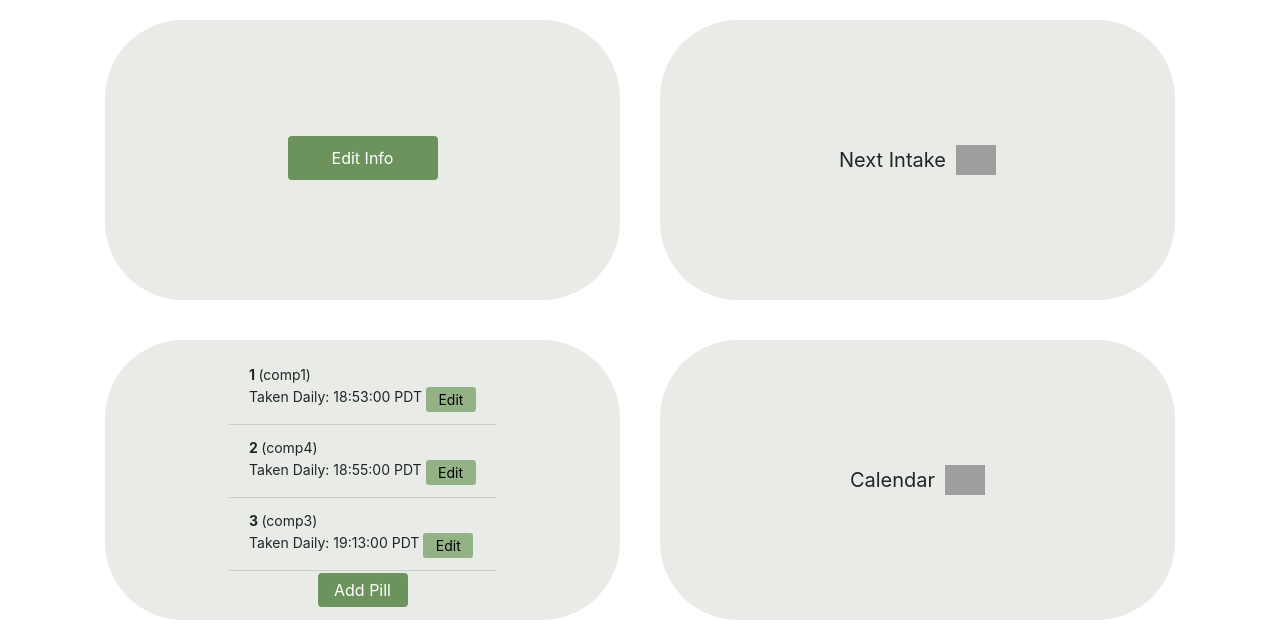
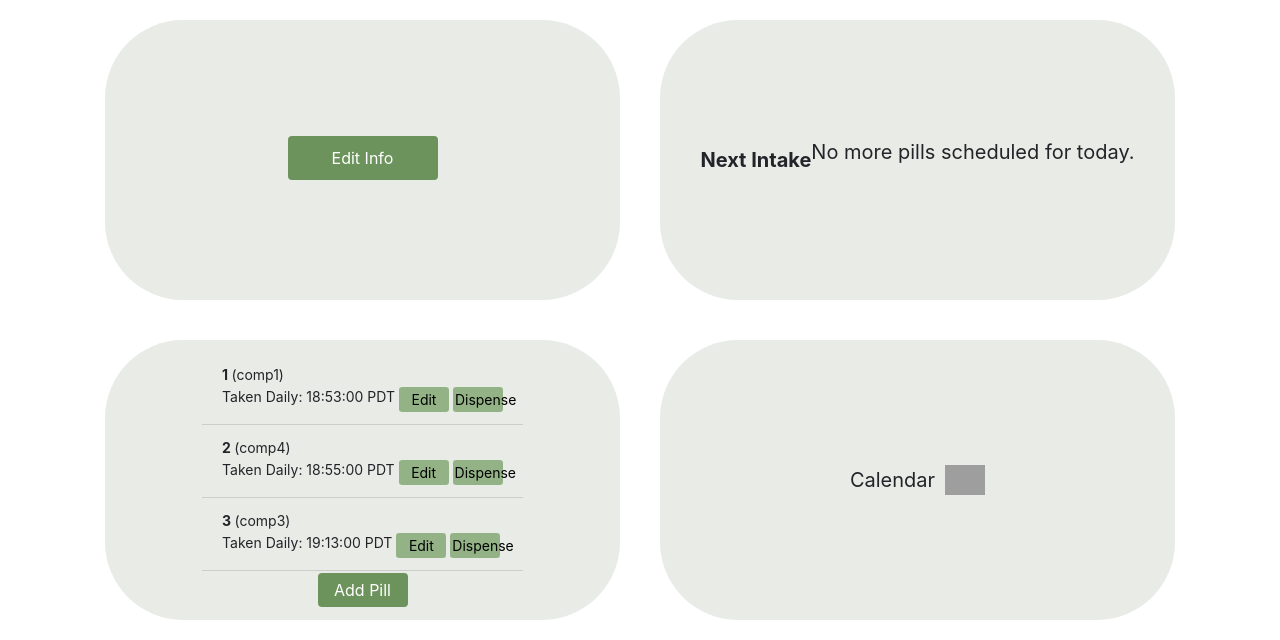
Before and after one commit to custoyang/POMPOM, a Flask app: page / in a window 1280 px wide. Shown: the part 196-836 px from the top of the page. Run offline with Flask 3, Linux system fonts and the light colour scheme; a user stored in the database is signed in; parts of the project's set-up code (start-up, migrations or seed data) failed here and were passed over; some libraries are stand-ins or nearby versions; grey boxes are pictures that could not be loaded.

```diff
--- a/flask_server/website/templates/home.html
+++ b/flask_server/website/templates/home.html
@@ -8,8 +8,13 @@
             <button type="button" class="btn btn-primary" data-toggle="modal" data-target="#patientInfoModal">Edit Info</button>
         </div>
         <div class="grid-item">
-            Next Intake
-            <img style="width: 50px; padding-left: 10px;" src="https://media.discordapp.net/attachments/1239019889541513317/1239428413522186360/medicine.png?ex=6642e329&is=664191a9&hm=9ff0ec17da06f0a046227155aa5030eac61f5f7a20a97dba03a2e6b598ca60f6&=&format=webp&quality=lossless&width=1024&height=1024">
+            <strong>Next Intake</strong>
+            {% if next_pill %}
+                <p>Pill Name: {{ next_pill.name }}</p>
+                <p>Dispense Time: {{ next_pill.dispense_time }}</p>
+            {% else %}
+                <p>No more pills scheduled for today.</p>
+            {% endif %}
         </div>
         <div class="grid-item" style="display: flex; flex-direction: column;">
             <ul class="list-group list-group-flush" id="profiles">
@@ -22,6 +27,7 @@
                     <br>
                     Taken {{ pill.frequency }}: {{ pill.dispense_time }} PDT
                     <button type="pill-button" id='getPillButton' class="btn btn-secondary btn-sm" onclick="editPill({{ pill.id }})">Edit</button>
+                    <button type="pill-button" id='dispensePillButton' class="btn btn-secondary btn-sm" onclick="dispensePill({{ pill.id }})">Dispense</button>
                 </li>
                 {% endfor %}
             </ul>
@@ -279,6 +285,30 @@
 </body>
 
 <script>
+    async function dispensePill(pillId) {
+        try {
+            const response = await fetch('/dispense_pill', {
+                method: 'POST',
+                headers: {
+                    'Content-Type': 'application/json'
+                },
+                body: JSON.stringify({ pillId })
+            });
+            const data = await response.json();
+            if (response.ok) {
+                console.log('Pill dispensed successfully:', data.message);
+                alert('Pill dispensed successfully!');
+            } else {
+                console.error('Error dispensing pill:', data.error);
+                alert('Error dispensing pill: ' + data.error);
+            }
+        } catch (error) {
+            console.error('Network or server error:', error);
+            alert('Network or server error: ' + error.message);
+        }
+    }
+
+
 async function editPill(pillId) {
     try {
         // Retrieve the pill data associated with the clicked button
@@ -465,5 +495,29 @@ async function getPillDataById(pillId) {
             }
         }
     }
+
+    function refreshPillInfo() {
+        fetch('/next_pill')
+        .then(response => response.json())
+        .then(data => {
+            const nextPillContainer = document.querySelector('.grid-item');
+            if (data.next_pill) {
+                nextPillContainer.innerHTML = `
+                    <strong>Next Intake</strong>
+                    <p>Pill Name: ${data.next_pill.name}</p>
+                    <p>Dispense Time: ${data.next_pill.dispense_time}</p>
+                `;
+            } else {
+                nextPillContainer.innerHTML = `
+                    <strong>Next Intake</strong>
+                    <p>No more pills scheduled for today.</p>
+                `;
+            }
+        })
+        .catch(error => console.error('Error:', error));
+    }
+
+    // Refresh the pill information every minute to check for updates
+    setInterval(refreshPillInfo, 30000);  // 60000 milliseconds = 1 minute
 </script>
 {% endblock %}
--- a/flask_server/website/templates/login.html
+++ b/flask_server/website/templates/login.html
@@ -9,7 +9,7 @@
             <strong>
                 Welcome to P.O.M.<sup>2</sup>
             </strong>
-            <img class="logo" src="/POMPOM/flask-server/website/images/pomlogo.png" alt="POM logo">
+
         </h1>
         <div class="form-group" >
             <label for="email">Email Address</label>
--- a/flask_server/website/views.py
+++ b/flask_server/website/views.py
@@ -1,9 +1,11 @@
 from flask import Blueprint, render_template, request, flash, jsonify, session
+from .compartment import Compartment
 from flask_login import login_required, current_user
 from datetime import datetime, time
 from .models import Pills
 from . import db
 import json
+
 
 views = Blueprint('views', __name__)
 
@@ -131,3 +133,28 @@ def get_pill():
             return jsonify({'error': 'Pill not found'})
     else:
         return jsonify({'error': 'Invalid request method'})
+
+@views.route('/next_pill')
+@login_required
+def next_pill():
+    current_time = datetime.now().time().strftime('%H:%M')
+    user_id = current_user.id  # Get the current user's ID from Flask-Login
+
+    next_pill = Pills.query.filter(
+        Pills.user_id == user_id,
+        Pills.dispense_time > current_time
+    ).order_by(Pills.dispense_time)#.first()
+
+    return render_template('home.html', next_pill=next_pill)
+
+@views.route('/dispense_pill', methods=['POST'])
+def dispense_pill():
+    pill_id = request.json.get('pillId')
+    pill = Pills.query.filter_by(id=pill_id).first()
+
+    if pill and current_user.id == pill.user_id:
+        compartment = Compartment(pill.compartment)
+        compartment.rotate_once()
+        return jsonify({'message': f'Pill {pill.name} dispensed successfully from compartment {pill.compartment}.'})
+    else:
+        return jsonify({'error': 'Pill not found or user not authorized'}), 404
```
Also changed, not shown: flask_server/instance/database.db (deleted), 1 other file.
